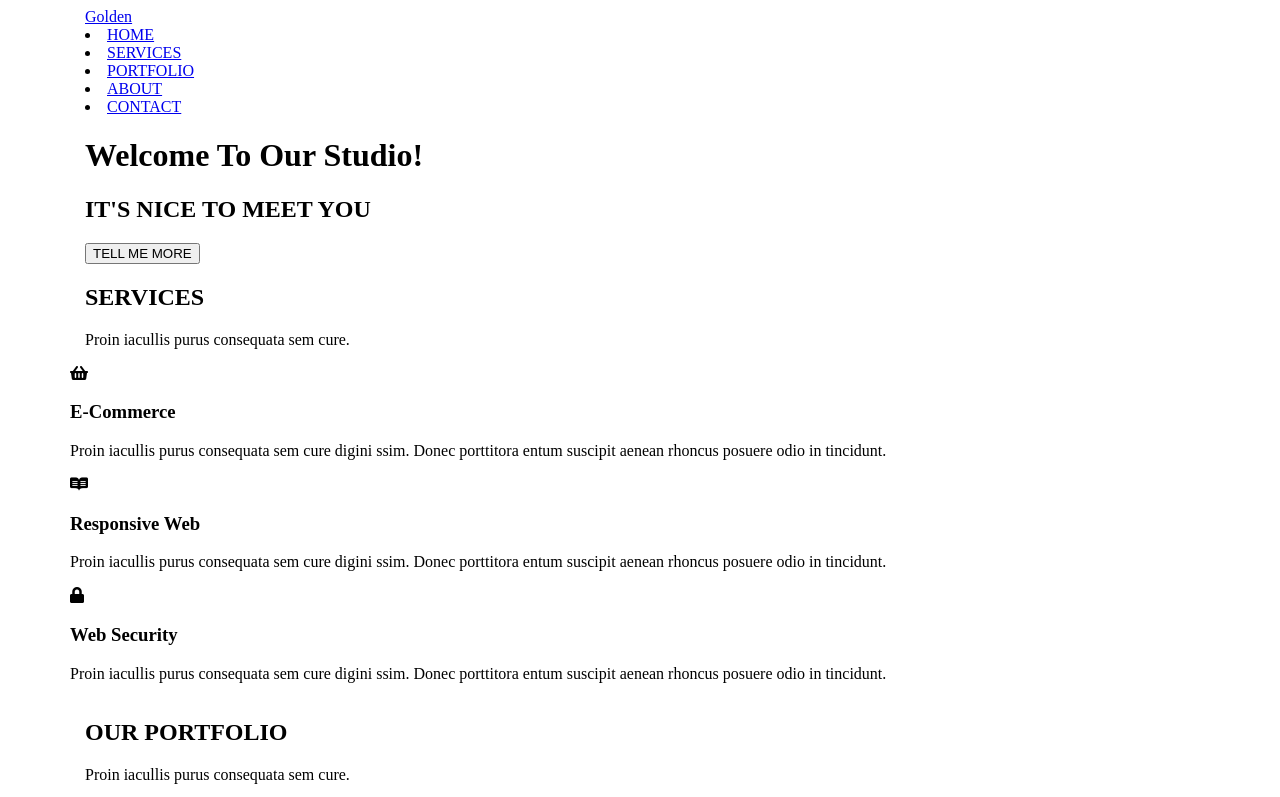
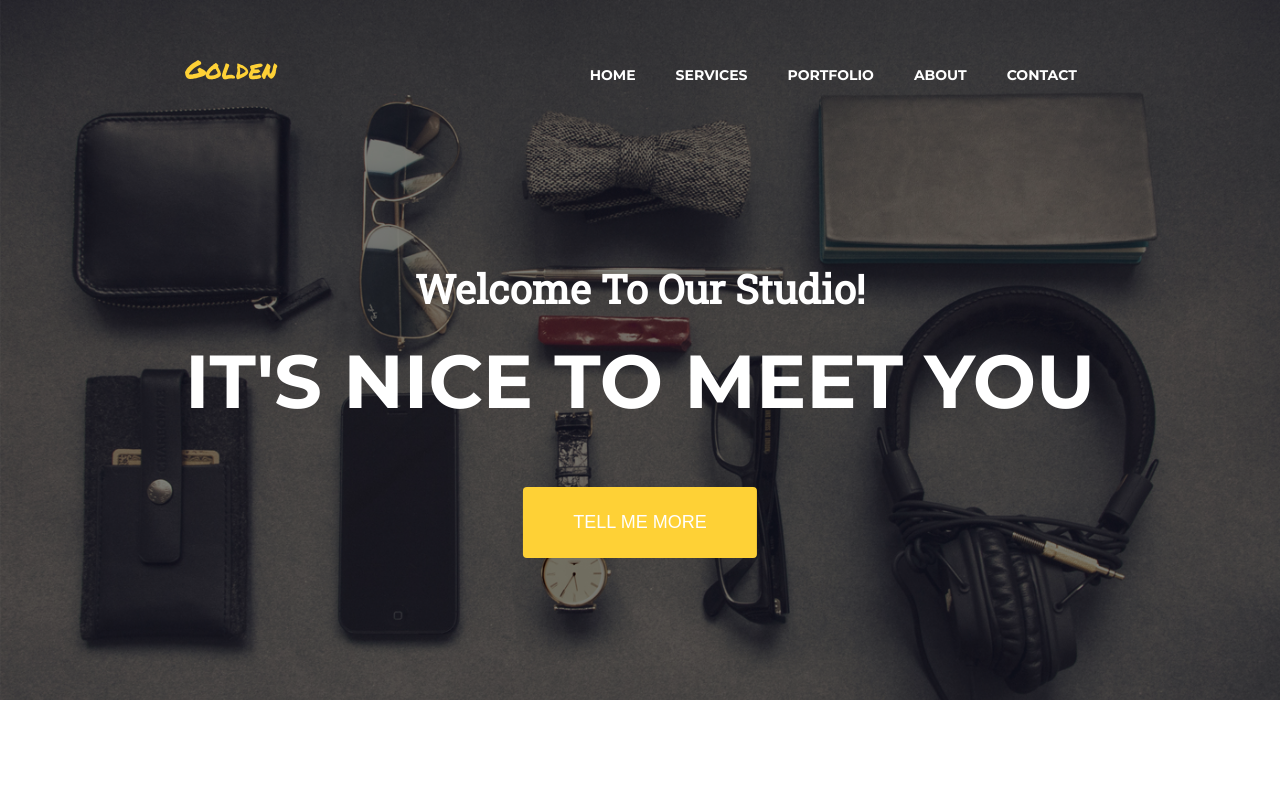
Before and after one commit to Patkuss/task-4.6, a website: page index.html in a window 1280 px wide. Shown: the top 797 px of the page. Drawn offline with nearby package versions, Linux system fonts and the light colour scheme; files that its build step writes are made by us from their sources.

Commit message:
Add style for page

```diff
--- a/index.html
+++ b/index.html
@@ -5,34 +5,43 @@
         <title>Project 4.6</title>
         <link rel="stylesheet" href="vendor/bootstrap-grid.css">
         <link rel="stylesheet" href="https://use.fontawesome.com/releases/v5.5.0/css/all.css">
-        <link rel="stylesheet" href="style/style.css">
+        <link href="https://fonts.googleapis.com/css?family=Montserrat:400,700|Permanent+Marker|Roboto+Slab&display=swap" rel="stylesheet">
+        <link rel="stylesheet" href="css/style.css">
         <meta name="viewport" content="width=device-width, initial-scale=1.0">
     </head>
     <body>
         <header>
+            <div class="darken-overlay">
                 <div class="container">
-                <nav class="navigation">
+                    <div class="row">
+                        <div class="brand-area col-5">
                             <a class="brand" href="#main-page" id="main-page">Golden</a>
+                        </div>
+                        <nav class="navigation col-7">
+                            <ul>
                                 <li>
-                        <a href="#main-page">HOME</a>
+                                    <a href="#main-page">Home</a>
                                 </li>
                                 <li>
-                        <a href="#services">SERVICES</a>
+                                    <a href="#services">Services</a>
                                 </li>
                                 <li>
-                        <a href="#portfolio">PORTFOLIO</a>
+                                    <a href="#portfolio">Portfolio</a>
                                 </li>
                                 <li>
-                        <a href="#about">ABOUT</a>
+                                    <a href="#about">About</a>
                                 </li>
                                 <li>
-                        <a href="#contact">CONTACT</a>
+                                    <a href="#contact">Contact</a>
                                 </li>
+                            </ul>
                         </nav>
+                    </div>
                     <div class="splash-inner">
                         <h1 class="page-title">Welcome To Our Studio!</h1>
-                    <h2 class="page-subtitle">IT'S NICE TO MEET YOU</h2>
-                    <button class="btn" href="#about">TELL ME MORE</button>
+                        <h2 class="page-subtitle">It's nice to meet you</h2>
+                        <button class="btn">TELL ME MORE</button>
+                    </div>
                 </div>
             </div>
         </header>
@@ -41,64 +50,65 @@
                 <h2 class="section-title">SERVICES</h2>
                 <p class="section-description">Proin iacullis purus consequata sem cure.</p>
                 <div class="row">
-                    <div class="service">
+                    <div class="service col-4">
                         <i class="fas fa-shopping-basket"></i>
                         <h3>E-Commerce</h3>
                         <p>Proin iacullis purus consequata sem cure digini ssim. Donec porttitora entum suscipit aenean rhoncus posuere odio in tincidunt.</p>
                     </div>
-                    <div class="service">
+                    <div class="service col-4">
                         <i class="fab fa-readme"></i>
                         <h3>Responsive Web</h3>
                         <p>Proin iacullis purus consequata sem cure digini ssim. Donec porttitora entum suscipit aenean rhoncus posuere odio in tincidunt.</p>
                     </div>
-                    <div class="service">
+                    <div class="service col-4">
                         <i class="fas fa-lock"></i>
                         <h3>Web Security</h3>
                         <p>Proin iacullis purus consequata sem cure digini ssim. Donec porttitora entum suscipit aenean rhoncus posuere odio in tincidunt.</p>
                     </div>
                 </div>
             </div>
-        </section class="our-portfolio">
+        </section>
+        <section class="our-portfolio" id="portfolio">
             <div class="container">
                 <h2 class="section-title">OUR PORTFOLIO</h2>
                 <p class="section-description">Proin iacullis purus consequata sem cure.</p>
-                <div class="row">
-                    <div class="card">
+                <div class="row d-flex justify-content-between">
+                    <div class="card col-4">
                         <img class="card-img" src="images/portfolio1.jpg" alt="branding">
                         <div class="card-body">
                             <h3 class="card-title">Ebony & Ivory</h3>
                             <p class="card-description">Branding</p>
                         </div>
                     </div>
-                    <div class="card">
+                    <div class="card col-4">
                         <img class="card-img" src="images/portfolio2.jpg" alt="smart-stationary">
                         <div class="card-body">
                             <h3 class="card-title">Smart Stationary</h3>
                             <p class="card-description">Print Design</p>
                         </div>
                     </div>
-                    <div class="card">
+                    <div class="card col-4">
                         <img class="card-img" src="images/portfolio3.jpg" alt="poster">
                         <div class="card-body">
                             <h3 class="card-title">Clever Poster</h3>
                             <p class="card-description">Print Design</p>
                         </div>
                     </div>
-                    <div class="card">
+                    <div class="card col-4">
                         <img class="card-img" src="images/portfolio4.jpg" alt="vinyl">
                         <div class="card-body">
                             <h3 class="card-title">Vinyl Record</h3>
                             <p class="card-description">Product Mock-Up</p>
                         </div>
                     </div>
-                    <div class="card">
+                    <div class="card col-4">
                         <img class="card-img" src="images/portfolio5.jpg" alt="template">
                         <div class="card-body">
                            <h3 class="card-title">Treehouse Template</h3>
                             <p class="card-description">Web Design</p>
                         </div>
                     </div>
-                    <div class="card">
+                    <div class="card col-4">
                         <img class="card-img" src="images/portfolio6.jpg" alt="logo">
                         <div class="card-body">
                             <h3 class="card-title">Burned Logo</h3>
@@ -107,16 +117,15 @@
                     </div>
                 </div>
             </div>
-        <section>
         </section>
         <footer class="page-footer">
             <div class="container">
-                <div class="row">
-                    <div>
+                <div class="row justify-content-start">
+                    <div class="copyright col-4">
                         <p><i class="far fa-copyright"></i> Copyright 2014 FreebiesXpress.com</p>
                     </div>
-                    <div>
-                        <ul class="social">
+                    <div class="social-box col-4">
+                        <ul class="social" id="contact">
                             <li><a href="#"><i class="fab fa-twitter"></i>Twitter</a></li>
                             <li><a href="#"><i class="fab fa-facebook-f"></i>Facebook</a></li>
                             <li><a href="#"><i class="fab fa-pinterest-p"></i>Pinterest</a></li>
--- a/sass/style.scss
+++ b/sass/style.scss
@@ -0,0 +1,228 @@
+/* Variables */
+
+$color-one: #fed136;
+$color-two: #777777;
+$color-light: #ffffff;
+$color-dark: #222222;
+$color-gray: #f7f7f7;
+
+$font-one: 'Montserrat', sans-serif;
+$font-two: 'Roboto Slab', serif;
+$font-three: 'Permanent Marker', cursive;
+
+/* Global */
+
+body {
+    max-width: 1400px;
+    margin: 0 auto;
+}
+a {
+    text-decoration: none;
+}
+.container {
+    max-width: 940px;
+}
+h2, h3 {
+    color: $color-dark;
+}
+p {
+    color: $color-two;
+}
+h3 {
+    font-family: $font-one;
+    font-weight: bold;
+    font-size: 18px;
+}
+.section-title {
+    font-family: $font-one;
+    font-weight: bold;
+    font-size: 40px;
+    text-transform: uppercase;
+    margin-bottom: 20px;
+}
+.section-description {
+    font-family: $font-two;
+    font-size: 16px;
+}
+
+/* Header */
+
+header {
+    background-image: url(../images/splash.jpg);
+    height: 700px;
+    background-position: top center;
+    background-size: cover;
+}
+header .container{
+    height: 100%;
+    position: relative;
+}
+header .container .row {
+    padding-top: 50px;
+}
+.darken-overlay {
+    width: 100%;
+    height: 100%;
+    background-color: rgba(0, 0, 0, 0.5);
+}
+.brand-area {
+    padding-right: 0;
+}
+.brand-area a {
+    color: $color-one;
+    font-family: $font-three;
+    font-size: 26px;
+    text-decoration: none;
+}
+.navigation li {
+    display: inline-block;
+    margin: 0 8px 0 28px;
+}
+.navigation ul {
+    display: inline-block;
+    padding-left: 0;
+}
+.navigation li a {
+    color: $color-light;
+    font-family: $font-one;
+    font-weight: bold;
+    font-size: 14px;
+    text-transform: uppercase;
+}
+.navigation {
+    padding-left: 0;
+}
+.splash-inner {
+    position: absolute;
+    top: 50%;
+    left: 50%;
+    margin-right: -50%;
+    transform: translate(-50%, -50%)
+}
+.splash-inner .page-subtitle, .splash-inner .page-title {
+    text-align: center;
+    color: $color-light;
+}
+.splash-inner .btn {
+    display: block;
+    margin-left: auto;
+    margin-right: auto;
+}
+.page-title {
+    font-family: $font-two;
+    font-size: 40px;
+    font-weight: italic;
+    margin-top: 120px;
+    margin-bottom: 0;
+}
+.page-subtitle {
+    font-family: $font-one;
+    font-size: 75px;
+    font-weight: bold;
+    text-transform: uppercase;
+    margin-top: 20px;
+    margin-bottom: 60px;
+}
+.btn {
+    background-color: $color-one;
+    border: none;
+    color: $color-light;
+    padding: 25px 50px;
+    text-align: center;
+    text-decoration: none;
+    font-size: 18px;
+    cursor: pointer;
+    border-radius: 4px;
+}
+
+/* Services */
+
+.services {
+    margin: 120px 0;
+    text-align: center;
+}
+.services .row {
+    margin-top: 80px;
+}
+.service i {
+    font-size: 40px;
+    background: $color-light;
+    width: 70px;
+    height: 70px;
+    border-radius: 50%;
+    border-style: solid;
+    border-width: 2px;
+    line-height: 65px;
+    color: $color-one;
+}
+
+/* Our Portfolio */
+
+.our-portfolio {
+    padding: 120px 0;
+    background-color: $color-gray;
+    text-align: center;
+}
+.our-portfolio .row {
+    margin-top: 30px;
+}
+.card-img {
+    width: 290px;
+    height: 300px;
+    object-fit: cover;
+}
+.card {
+    margin-top: 50px;
+}
+.card-body {
+    padding: 30px 0;
+    background-color: $color-light;
+}
+.card-body h3, p {
+    margin: 0;
+}
+.card p {
+    font-size: 14px;
+}
+
+/* Footer */
+
+.copyright {
+ padding: 50px 0;
+}
+.social-box {
+    padding-top: 8px;
+}
+.social li {
+    position: relative;
+    display: inline-block;
+    font-size: 0;
+    background: $color-dark;
+    border-radius: 50%;
+    width: 40px;
+    height: 40px;
+    margin: 0 0 0 6px;
+    transition: all .5s;
+}
+.social li i {
+    font-size: 18px;
+    position: absolute;
+    top: 50%;
+    left: 50%;
+    margin-right: -50%;
+    color: $color-light;
+    margin: 0;
+    transform: translate(-50%, -50%);
+}
+.social li:nth-child(1):hover {
+    background-color: #00aced;
+}
+.social li:nth-child(2):hover {
+    background-color: #3b5998;
+}
+.social li:nth-child(3):hover {
+    background-color: #cb2028;
+}
+.social li:nth-child(4):hover {
+    background-color: #da2713;
+}
```
Also changed, not shown: css/style.css, fonts/DroidSerif-Italic.ttf (deleted), fonts/Montserrat-Bold.otf (deleted), fonts/Montserrat-Regular.otf (deleted), fonts/Wisdom Script AJ.otf (deleted), fonts/roboto-slab-regular.ttf (deleted), images/portfolio2.jpg, 2 other files. Lines whose indentation alone changed are shown as unchanged.
